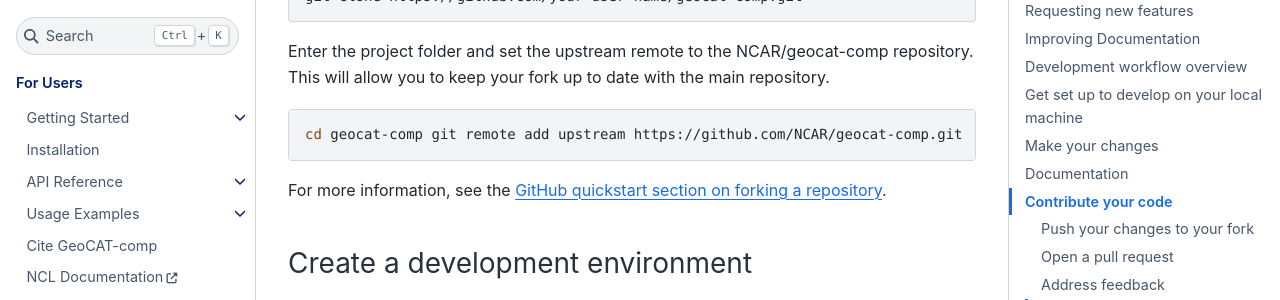
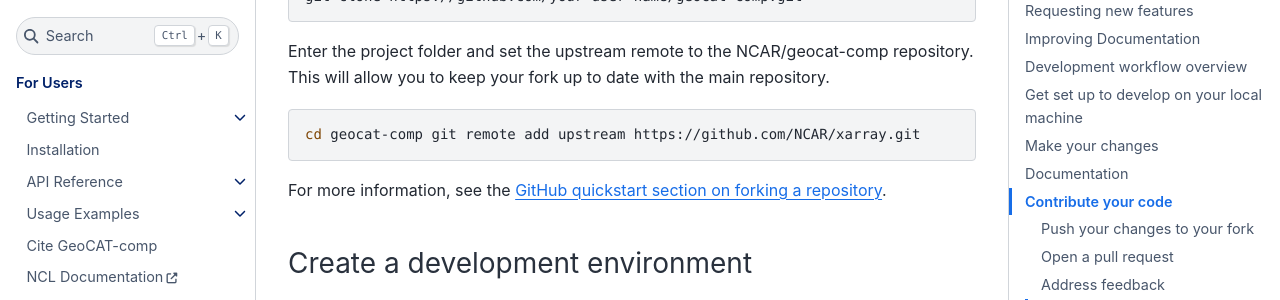
Before and after one commit to NCAR/geocat-comp, a Sphinx documentation site: the page built from docs/contrib.rst, in a window 1280 px wide and 900 px high, scrolled down 2365 px. Shown: the part 134-434 px from the top of the window. Built offline with Sphinx 7.4.7 and the Sphinx Book theme 1.1.4, drawn with Linux system fonts in a browser that asks for light colours; the version number could not be read and is left out; some of the changed lines change nothing that is shown.

Commit message:
Revert "Upstream git reference"
This reverts commit dd646796ba8b7dc5251530baeaeb68a6b6d49874.

```diff
--- a/docs/contrib.rst
+++ b/docs/contrib.rst
@@ -127,7 +127,7 @@
 
 .. code-block:: bash
 
-    cd geocat-comp git remote add upstream https://github.com/NCAR/geocat-comp.git
+    cd geocat-comp git remote add upstream https://github.com/NCAR/xarray.git
 
 For more information, see the `GitHub quickstart section on forking a repository
 <https://docs.github.com/en/get-started/quickstart/fork-a-repo>`__.
```
